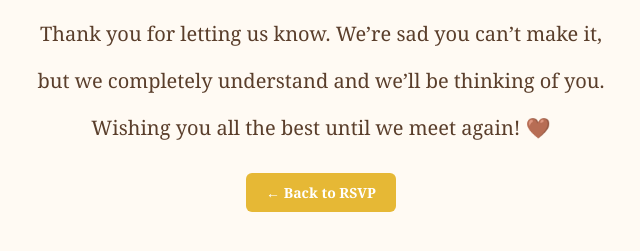
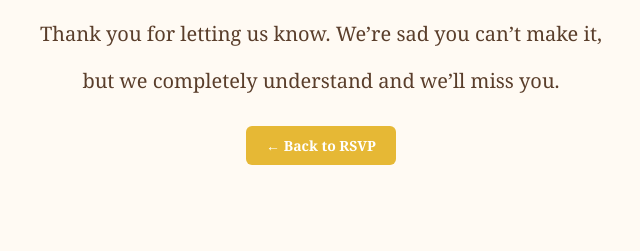
Before and after one commit to zincoi172/rsvp-babyshower, a Flask app: template templates/sorry.html in a window 1280 px wide. Shown: the part 104-355 px from the top of the page, without its empty margins (319-959 px from the left). Run offline with Flask 3, Linux system fonts and the light colour scheme; the template is opened without the code that fills it, so the values that code supplies are empty.

Commit message:
Update final final

```diff
--- a/app.py
+++ b/app.py
@@ -69,7 +69,7 @@ def send_email(name, recipient, attendance, guests):
     Event information is as follows:
     🧸 Jubilee Thiên Hân Tôn’s Baby Shower
     📍 2060 Mandelay Pl, San Jose, CA 95138
-    📅 August 16, 2025 at 6:00 PM
+    🗓️ August 16, 2025 at 6:00 PM
 
     We're looking forward to celebrating with you.
 
--- a/templates/sorry.html
+++ b/templates/sorry.html
@@ -63,8 +63,7 @@
 
   <h1>💌 We’ll Miss You, {{ name }}!</h1>
   <p>Thank you for letting us know. We’re sad you can’t make it,</p>
-  <p>but we completely understand and we’ll be thinking of you.</p>
-  <p>Wishing you all the best until we meet again! 🤎</p>
+  <p>but we completely understand and we’ll miss you.</p>
 
 
   <div class="back-button">
--- a/templates/thank_you.html
+++ b/templates/thank_you.html
@@ -100,7 +100,7 @@
     <h1> 🧸Thank you for your RSVP, {{ name }}!❤ </h1>
 
     <p>We’re excited to celebrate with you!</p>
-    <p>📅 Want to add the event to your calendar?</p>
+    <p>🗓️ Want to add the event to your calendar?</p>
 
     <div class="calendar-buttons">
         <a href="https://calendar.google.com/calendar/render?action=TEMPLATE&text=Jubilee+Thiên+Hân+Tôn's+Baby+Shower&dates=20250817T010000Z/20250817T040000Z&details=Join+us+to+celebrate!&location=2060+Mandelay+Pl,+San+Jose,+CA+95138" target="_blank">
```
